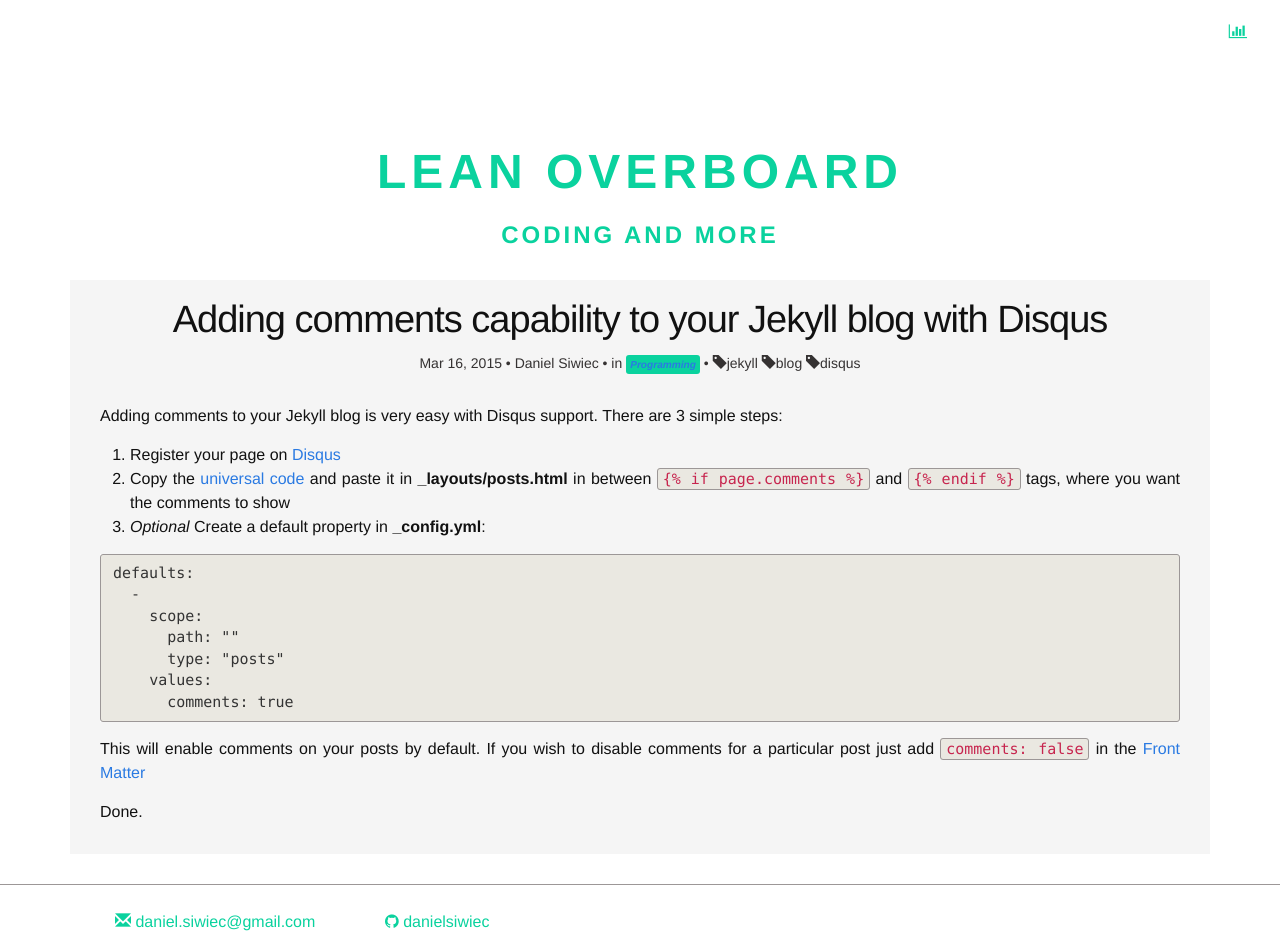
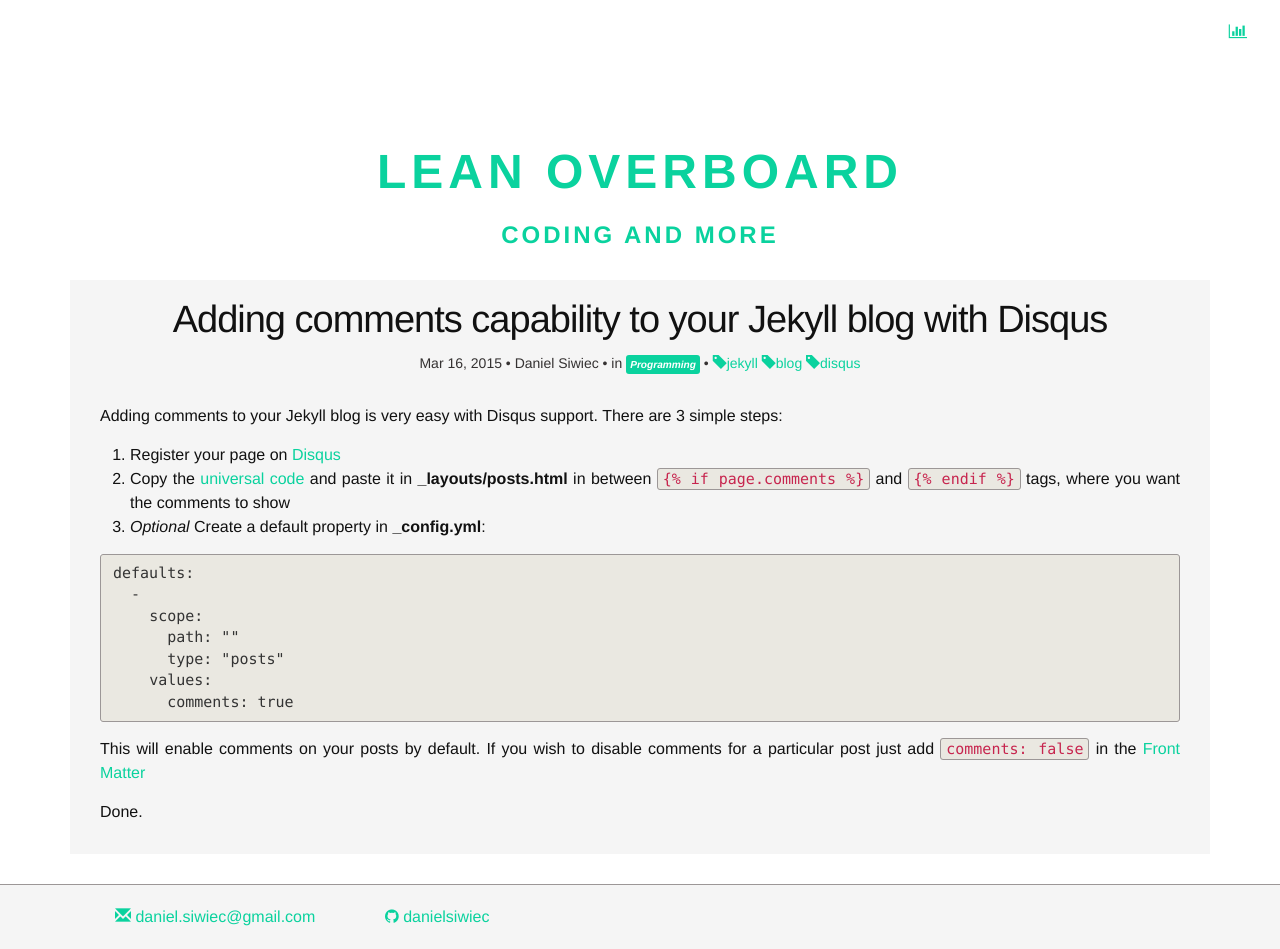
Before and after one commit to danielsiwiec/leanoverboard.com, a Jekyll site: the page built from _posts/2015-03-16-Adding-Comments-to-Jekyll.md, in a window 1280 px wide. Built offline with Jekyll 4.4.1, drawn with Linux system fonts in a browser that asks for light colours; nearby versions of some CDN libraries; comment, search, counter and statistics services are not loaded.

Commit message:
Clean up CSSes

```diff
--- a/_sass/_base.scss
+++ b/_sass/_base.scss
@@ -83,26 +83,6 @@ h1, h2, h3, h4, h5, h6 {
 }
 
 
-
-/**
- * Links
- */
-a {
-    color: $brand-color;
-    text-decoration: none;
-
-    &:visited {
-        color: darken($brand-color, 15%);
-    }
-
-    &:hover {
-        color: $text-color;
-        text-decoration: underline;
-    }
-}
-
-
-
 /**
  * Blockquotes
  */
--- a/_sass/_layout.scss
+++ b/_sass/_layout.scss
@@ -31,63 +31,9 @@
  */
 .site-footer {
     border-top: 1px solid $grey-color-light;
-    padding: 5px 0;
+    background-color: $background-color;
+    padding-bottom: 20px;
 }
-
-.footer-heading {
-    font-size: 18px;
-    margin-bottom: $spacing-unit / 2;
-}
-
-.footer-col-wrapper {
-    font-size: 15px;
-    color: $grey-color;
-    margin-left: -$spacing-unit / 2;
-    @extend %clearfix;
-}
-
-.footer-col {
-    float: left;
-    // margin-bottom: $spacing-unit / 2;
-    padding-left: $spacing-unit / 2;
-}
-
-.footer-col-1 {
-    width: -webkit-calc(35% - (#{$spacing-unit} / 2));
-    width:         calc(35% - (#{$spacing-unit} / 2));
-}
-
-.footer-col-2 {
-    width: -webkit-calc(20% - (#{$spacing-unit} / 2));
-    width:         calc(20% - (#{$spacing-unit} / 2));
-}
-
-.footer-col-3 {
-    width: -webkit-calc(45% - (#{$spacing-unit} / 2));
-    width:         calc(45% - (#{$spacing-unit} / 2));
-}
-
-@include media-query($on-laptop) {
-    .footer-col-1,
-    .footer-col-2 {
-        width: -webkit-calc(50% - (#{$spacing-unit} / 2));
-        width:         calc(50% - (#{$spacing-unit} / 2));
-    }
-
-    .footer-col-3 {
-        width: -webkit-calc(100% - (#{$spacing-unit} / 2));
-        width:         calc(100% - (#{$spacing-unit} / 2));
-    }
-}
-
-@include media-query($on-palm) {
-    .footer-col {
-        float: none;
-        width: -webkit-calc(100% - (#{$spacing-unit} / 2));
-        width:         calc(100% - (#{$spacing-unit} / 2));
-    }
-}
-
 
 
 /**
@@ -95,10 +41,6 @@
  */
 .page-content {
     padding: $spacing-unit 0;
-}
-
-.page-heading {
-    font-size: 20px;
 }
 
 .post-list {
@@ -110,7 +52,7 @@
     }
 }
 
-.post-meta, .post-meta a.tag {
+.post-meta {
     font-size: $small-font-size;
     color: $grey-color;
 }
@@ -119,7 +61,6 @@
     display: block;
     font-size: 24px;
 }
-
 
 
 /**
--- a/css/main.scss
+++ b/css/main.scss
@@ -2,7 +2,6 @@
 # Only the main Sass file needs front matter (the dashes are enough)
 ---
 @charset "utf-8";
-
 
 
 // Our variables
@@ -18,7 +17,6 @@ $spacing-unit:     30px;
 
 $text-color:       #111;
 $background-color: #F5F5F5;
-$brand-color:      #2a7ae2;
 $second-text-color: #0AD29E;
 $second-text-hover-color: #000;
 
@@ -30,14 +28,6 @@ $on-palm:          600px;
 $on-laptop:        800px;
 
 
-
-// Using media queries with like this:
-// @include media-query($palm) {
-//     .wrapper {
-//         padding-right: $spacing-unit / 2;
-//         padding-left: $spacing-unit / 2;
-//     }
-// }
 @mixin media-query($device) {
     @media screen and (max-width: $device) {
         @content;
@@ -68,8 +58,9 @@ ul.tags, ul.categories {
   list-style-type: none;
 }
 
-.category {
+.category, .category:visited {
   background-color: $second-text-color;
+  color: white;
   font-style: italic;
   font-size: 72.5%;
   font-weight: 600;
@@ -79,9 +70,8 @@ ul.tags, ul.categories {
   text-transform: capitalize;
 }
 
-.category:hover, .category:visited {
-  color: #fff;
-  text-decoration: none;
+a.category:hover {
+  background-color: black;
 }
 
 .site-header {
@@ -98,22 +88,17 @@ ul.tags, ul.categories {
   text-transform: uppercase;
 }
 
-.site-title a, .site-title a:visited {
-  color: $second-text-color;
+.site-title a {
   font-weight: bold;
   font-size: $heading-font-size;
   letter-spacing: 5px;
 }
 
-.site-footer a, .site-footer a:visited,.site-footer i,
-.site-nav a, .site-nav a:visited, .site-nav i,
-.tag, .tag:visited, .post-list a {
+a, a:visited {
   color: $second-text-color;
-  text-decoration: none;
 }
 
-.site-title a:hover, .site-footer a:hover, .site-footer a:hover i,
-.site-nav a:hover i, .tag:hover, .post-list a:hover {
+a:hover {
   text-decoration: none;
   color: $second-text-hover-color;
 }
@@ -125,10 +110,6 @@ ul.tags, ul.categories {
   font-weight: bold;
 }
 
-.page-link, .page-link:visited {
-  color: $second-text-color;
-}
-
 .post-excerpt {
   color: lighten($text-color, 30%);
   font-size: 90%;
```
